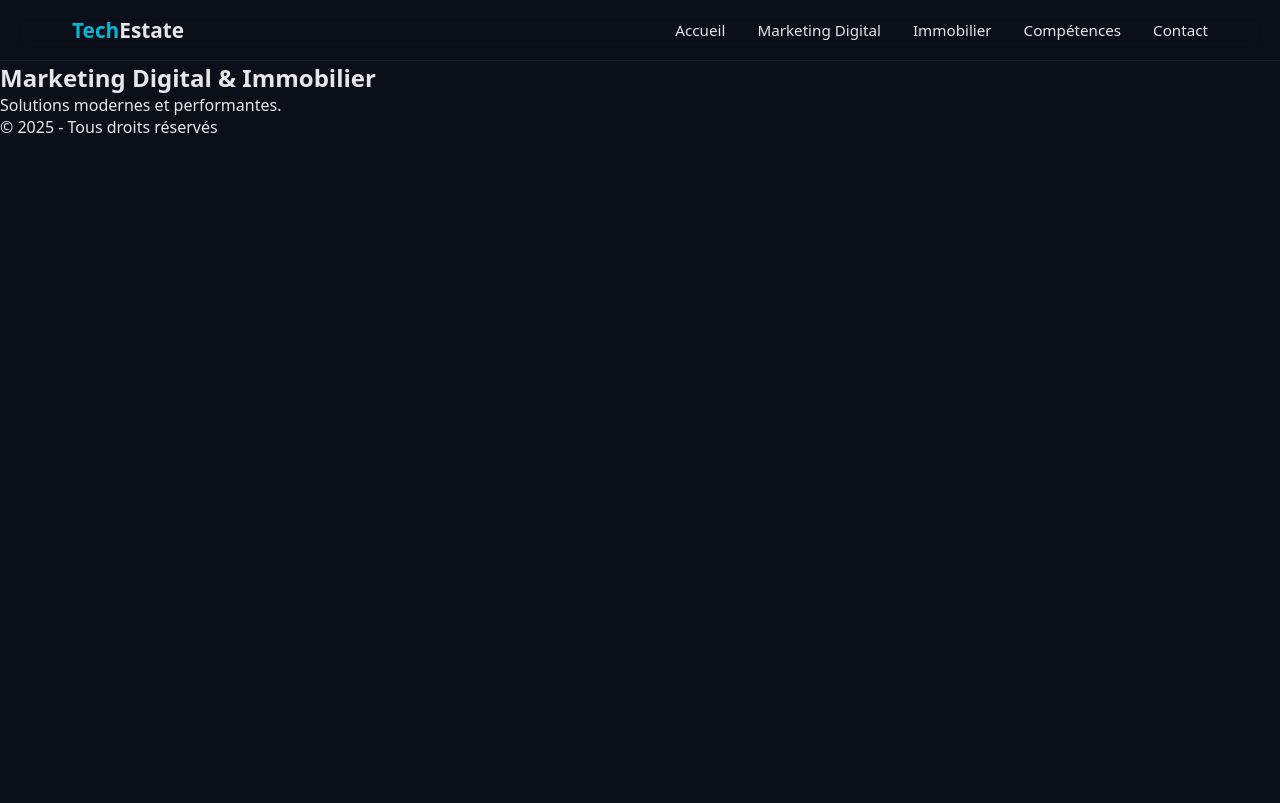
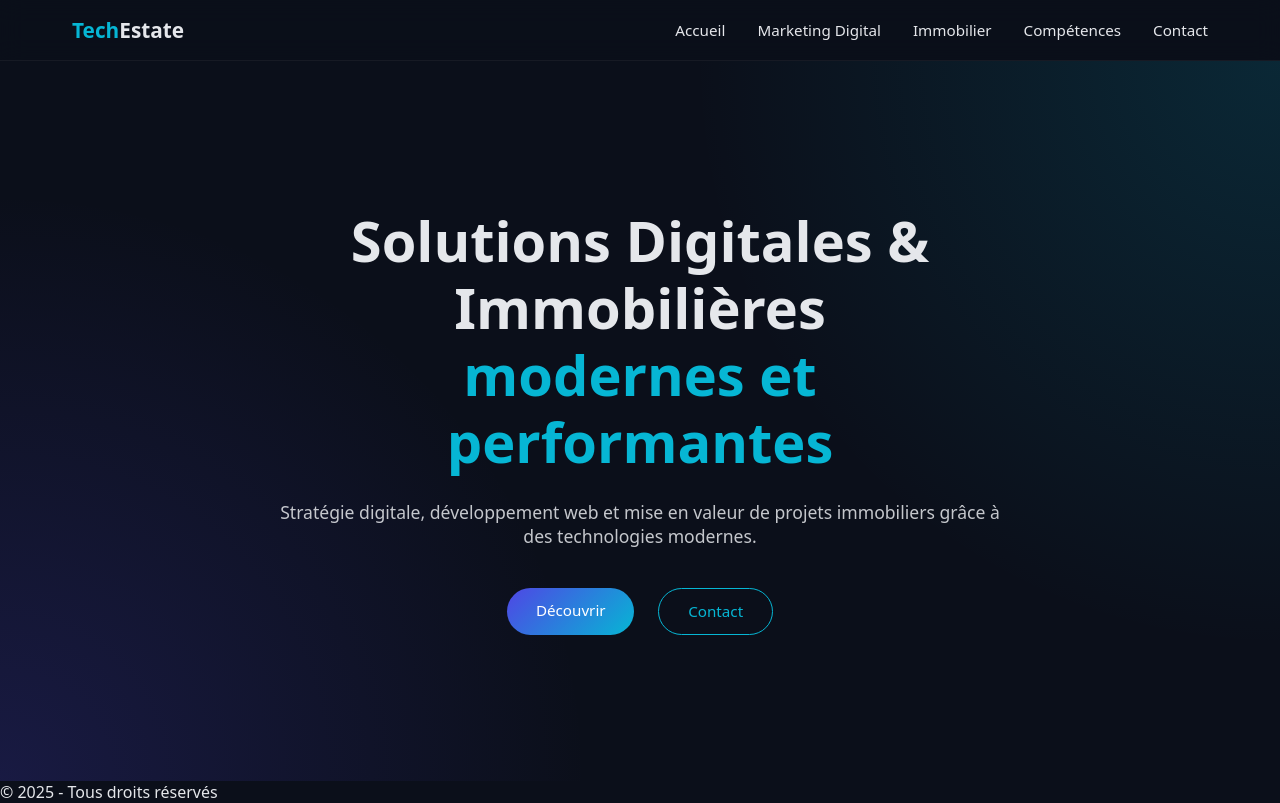
Before and after one commit to Nantenaina-Maminirina-Ranaivosoa/wordpress-headless-tech, a React (Vite) app: page / in a window 1280 px wide. Built offline with nearby package versions, Linux system fonts and the light colour scheme.

Commit message:
feat: add futuristic hero section with framer motion animation

```diff
--- a/package.json
+++ b/package.json
@@ -10,6 +10,7 @@
     "preview": "vite preview"
   },
   "dependencies": {
+    "framer-motion": "^12.23.26",
     "react": "^19.2.0",
     "react-dom": "^19.2.0"
   },
--- a/src/pages/Home.jsx
+++ b/src/pages/Home.jsx
@@ -1,9 +1,30 @@
+import { motion } from "framer-motion";
+
 const Home = () => {
   return (
     <>
-      <section>
-        <h2>Marketing Digital & Immobilier</h2>
-        <p>Solutions modernes et performantes.</p>
+      <section className="hero">
+        <motion.div
+          className="hero-content"
+          initial={{ opacity: 0, y: 40 }}
+          animate={{ opacity: 1, y: 0 }}
+          transition={{ duration: 0.8, ease: "easeOut" }}
+        >
+          <h1>
+            Solutions Digitales & Immobilières
+            <span> modernes et performantes</span>
+          </h1>
+
+          <p>
+            Stratégie digitale, développement web et mise en valeur de projets
+            immobiliers grâce à des technologies modernes.
+          </p>
+
+          <div className="hero-actions">
+            <a href="#" className="btn primary">Découvrir</a>
+            <a href="#" className="btn secondary">Contact</a>
+          </div>
+        </motion.div>
       </section>
     </>
   );
--- a/src/styles/layout.css
+++ b/src/styles/layout.css
@@ -59,3 +59,79 @@
     display: none;
   }
 }
+
+.hero {
+  min-height: 90vh;
+  display: flex;
+  align-items: center;
+  justify-content: center;
+
+  background:
+    radial-gradient(circle at top right, rgba(6,182,212,0.15), transparent 40%),
+    radial-gradient(circle at bottom left, rgba(79,70,229,0.2), transparent 40%);
+}
+
+.hero-content {
+  max-width: 800px;
+  padding: 2rem;
+  text-align: center;
+}
+
+.hero-content h1 {
+  font-size: clamp(2.2rem, 5vw, 3.5rem);
+  line-height: 1.2;
+}
+
+.hero-content h1 span {
+  display: block;
+  color: var(--color-secondary);
+}
+
+.hero-content p {
+  margin-top: 1.5rem;
+  font-size: 1.1rem;
+  opacity: 0.85;
+}
+
+.hero-actions {
+  margin-top: 2.5rem;
+  display: flex;
+  justify-content: center;
+  gap: 1.5rem;
+}
+
+.btn {
+  padding: 0.8rem 1.8rem;
+  border-radius: 30px;
+  text-decoration: none;
+  font-size: 0.95rem;
+  transition: all 0.3s ease;
+}
+
+.btn.primary {
+  background: linear-gradient(
+    135deg,
+    var(--color-primary),
+    var(--color-secondary)
+  );
+  color: #fff;
+}
+
+.btn.secondary {
+  border: 1px solid var(--color-secondary);
+  color: var(--color-secondary);
+}
+
+.btn:hover {
+  transform: translateY(-2px);
+}
+
+@media (max-width: 768px) {
+  .hero-content {
+    padding: 1.5rem;
+  }
+
+  .hero-actions {
+    flex-direction: column;
+  }
+}
```
Also changed, not shown: 1 other file (tests, documents, lock files or other folders).
